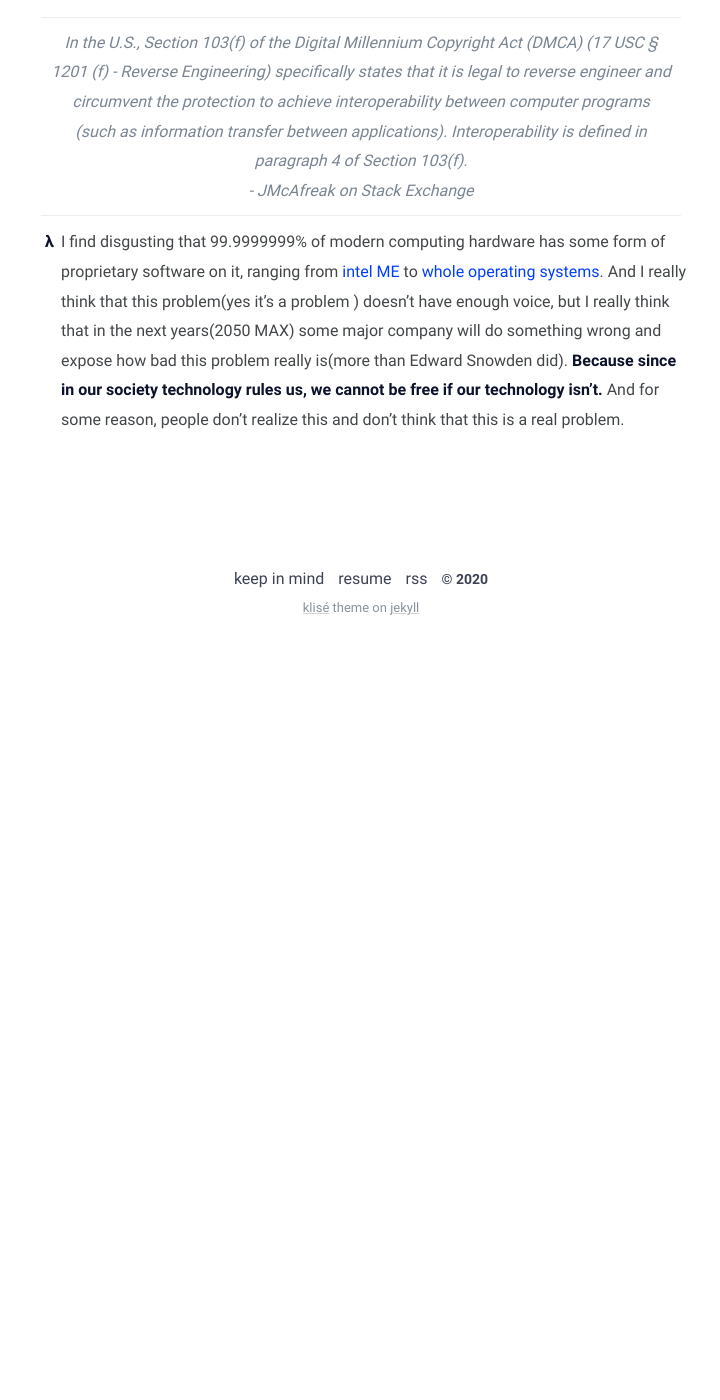
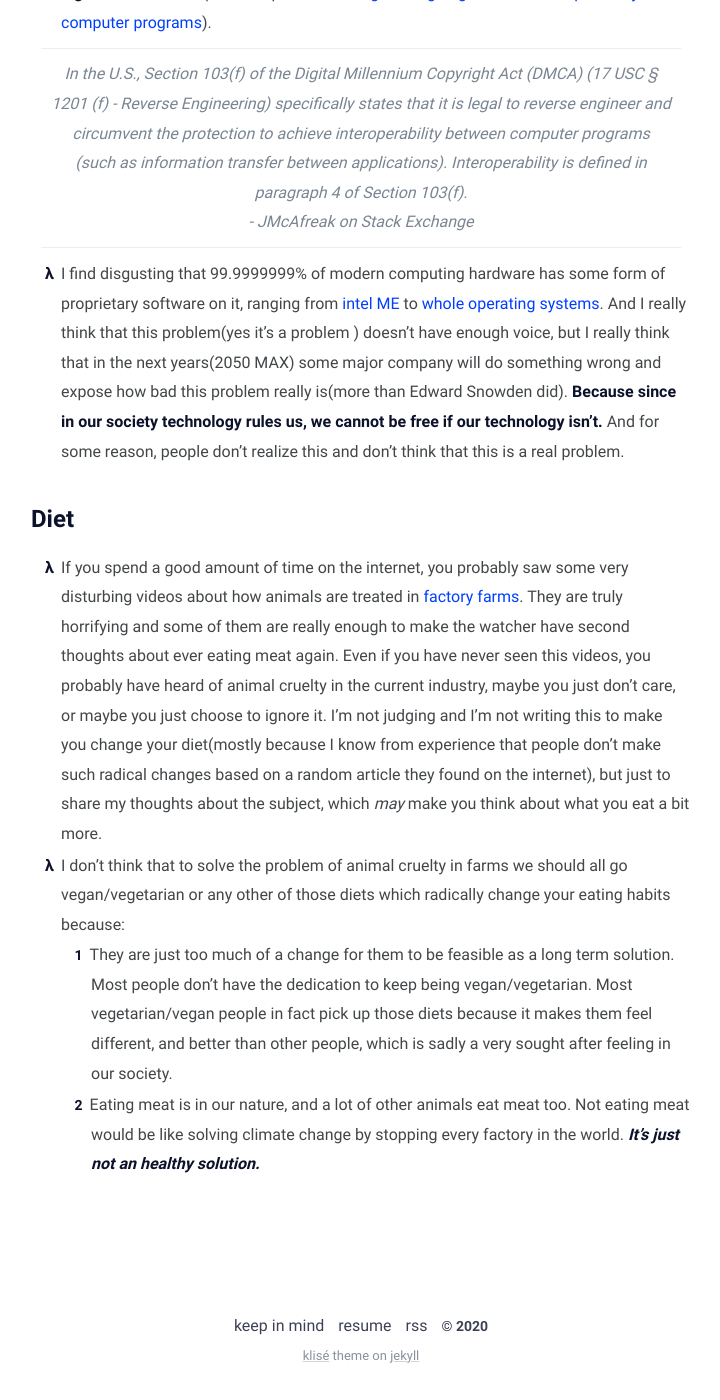
Before and after one commit to Ferryistaken/website, a Jekyll site: the page built from philosophy.md, in a window 1280 px wide and 1400 px high, scrolled down 1523 px. Shown: the whole window, without its empty margins (279-999 px from the left). Built offline with Jekyll 4.4.1, drawn with Linux system fonts in a browser that asks for light colours; before the commit the page ends 2175 px from its top, so only the background shows below that.

Commit message:
Diet part 1

```diff
--- a/philosophy.md
+++ b/philosophy.md
@@ -9,6 +9,7 @@ comments: false
 # Topics/Table of Contents:
 - [Software]({{ site.urlphilosophy }}#software)
 - [Hardware]({{ site.urlphilosophy }}#hardware)
+- [Diet]({{ site.urlphilosophy }}#diet)
 
 ## Terms used in this post
 - Free ➜ Free doesn't mean free of charge, rather Free in a less materialistic way.
@@ -28,3 +29,10 @@ comments: false
 > \- JMcAfreak on Stack Exchange
 
 - I find disgusting that 99.9999999% of modern computing hardware has some form of proprietary software on it, ranging from [intel ME](https://www.wired.com/story/intel-management-engine-vulnerabilities-pcs-servers-iot/) to [whole operating systems](https://www.microsoft.com/en-us/windows/). And I really think that this problem(yes it's a problem ) doesn't have enough voice, but I really think that in the next years(2050 MAX) some major company will do something wrong and expose how bad this problem really is(more than Edward Snowden did). **Because since in our society technology rules us, we cannot be free if our technology isn't.** And for some reason, people don't realize this and don't think that this is a real problem.
+
+# Diet
+
+- If you spend a good amount of time on the internet, you probably saw some very disturbing videos about how animals are treated in [factory farms](https://sentientmedia.org/factory-farming/). They are truly horrifying and some of them are really enough to make the watcher have second thoughts about ever eating meat again. Even if you have never seen this videos, you probably have heard of animal cruelty in the current industry, maybe you just don't care, or maybe you just choose to ignore it. I'm not judging and I'm not writing this to make you change your diet(mostly because I know from experience that people don't make such radical changes based on a random article they found on the internet), but just to share my thoughts about the subject, which _may_ make you think about what you eat a bit more.
+- I don't think that to solve the problem of animal cruelty in farms we should all go vegan/vegetarian or any other of those diets which radically change your eating habits because:
+    1.  They are just too much of a change for them to be feasible as a long term solution. Most people don't have the dedication to keep being vegan/vegetarian. Most vegetarian/vegan people in fact pick up those diets because it makes them feel different, and better than other people, which is sadly a very sought after feeling in our society.
+    2. Eating meat is in our nature, and a lot of other animals eat meat too. Not eating meat would be like solving climate change by stopping every factory in the world. ***It's just not an healthy solution.***
```
